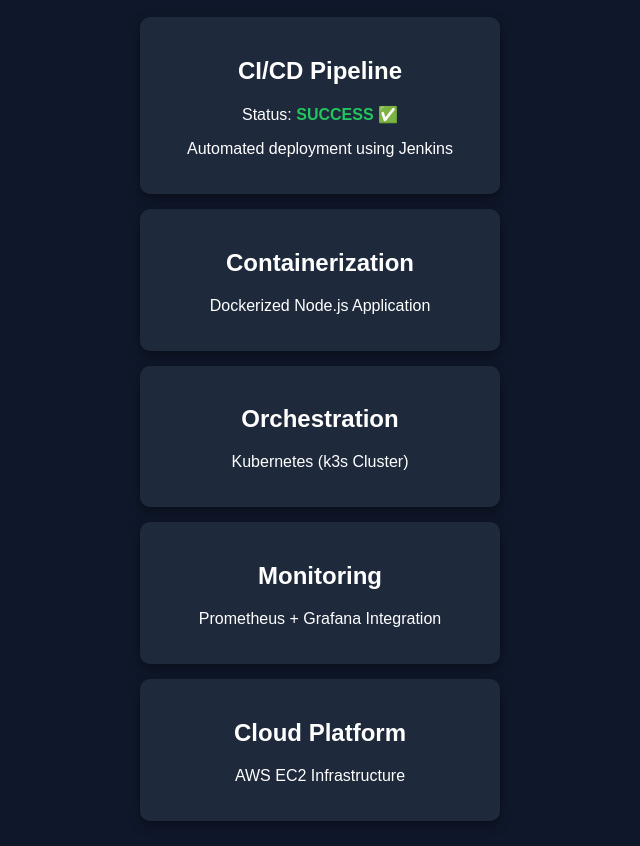
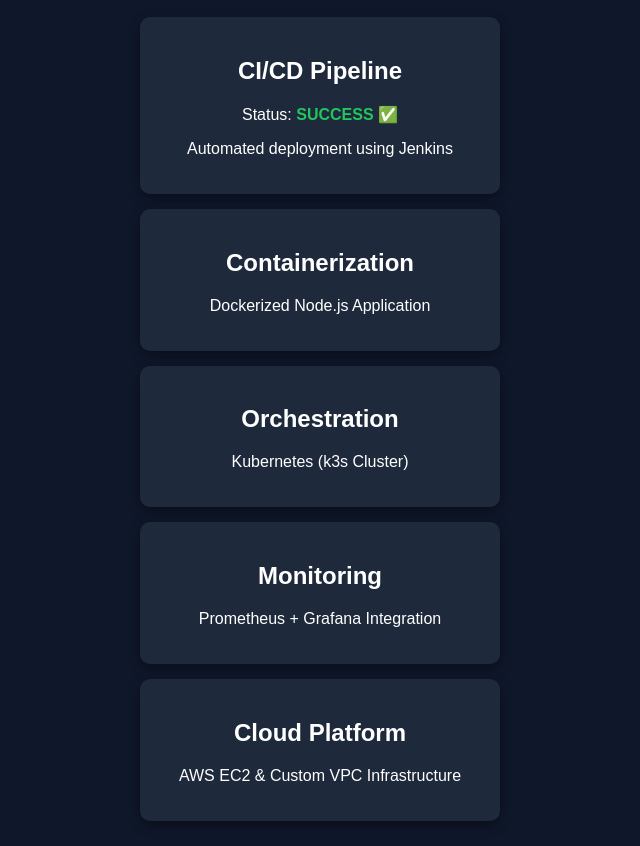
Before and after one commit to SyedShoieb/DevOps-project, a website: page index.html in a window 1280 px wide. Shown: the part 167-1013 px from the top of the page, without its empty margins (320-960 px from the left). Drawn offline with Linux system fonts and the light colour scheme.

Commit message:
Changed Html

```diff
--- a/index.html
+++ b/index.html
@@ -36,7 +36,7 @@
 
         <div class="card">
             <h2>Cloud Platform</h2>
-            <p>AWS EC2 Infrastructure</p>
+            <p>AWS EC2 & Custom VPC Infrastructure</p>
         </div>
     </div>
 </body>
```
